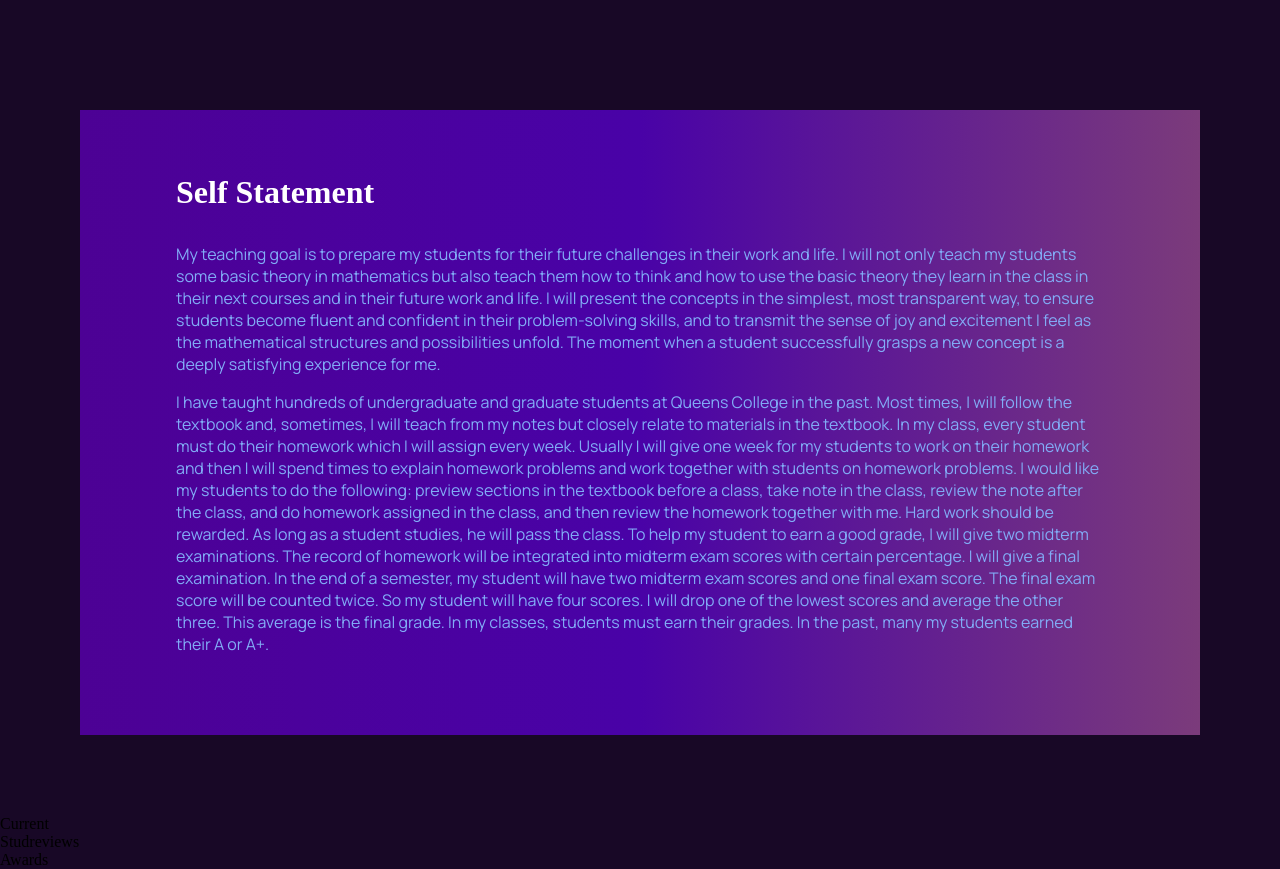
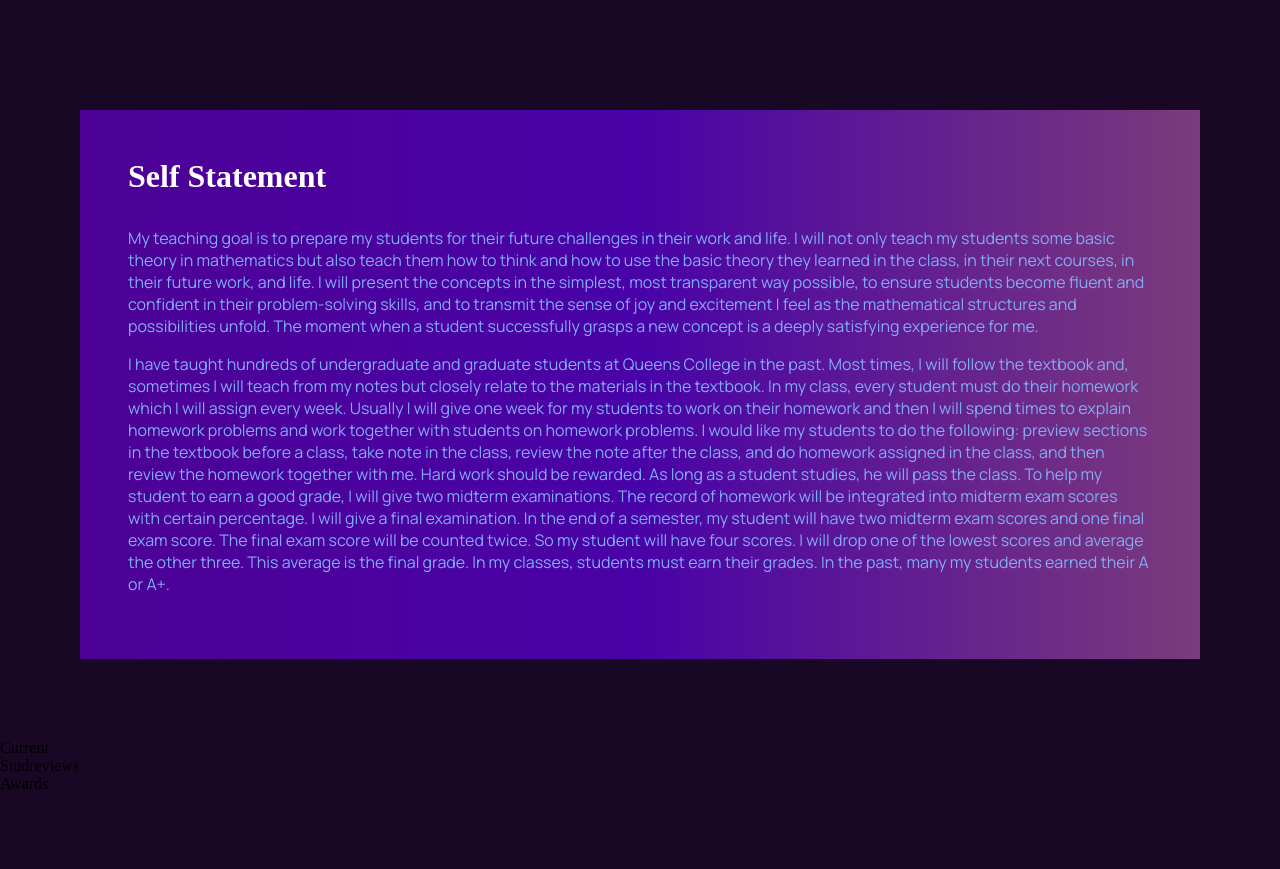
Before and after one commit to tradinglegendkha/yunping-jiang, a React (Create React App) app: page / in a window 1280 px wide. Shown: the part 787-1656 px from the top of the page. After the commit the page ends 1580 px from the top, so only its background shows below. Built offline with nearby package versions, Linux system fonts and the light colour scheme.

Commit message:
small fixes

```diff
--- a/src/components/who/Who.jsx
+++ b/src/components/who/Who.jsx
@@ -1,19 +1,17 @@
 import React from 'react';
 import './who.css';
 
-let text = 'My teaching goal is to prepare my students for their future challenges in their work and life. I will not only teach my students some basic theory in mathematics but also teach them how to think and how to use the basic theory they learn in the class in their next courses and in their future work and life. I will present the concepts in the simplest, most transparent way, to ensure students become fluent and confident in their problem-solving skills, and to transmit the sense of joy and excitement I feel as the mathematical structures and possibilities unfold. The moment when a student successfully grasps a new concept is a deeply satisfying experience for me. '
-let text2 = 'I have taught hundreds of undergraduate and graduate students at Queens College in the past. Most times, I will follow the textbook and, sometimes, I will teach from my notes but closely relate to materials in the textbook. In my class, every student must do their homework which I will assign every week. Usually I will give one week for my students to work on their homework and then I will spend times to explain homework problems and work together with students on homework problems. I would like my students to do the following: preview sections in the textbook before a class, take note in the class, review the note after the class, and do homework assigned in the class, and then review the homework together with me. Hard work should be rewarded. As long as a student studies, he will pass the class. To help my student to earn a good grade, I will give two midterm examinations. The record of homework will be integrated into midterm exam scores with certain percentage. I will give a final examination. In the end of a semester, my student will have two midterm exam scores and one final exam score. The final exam score will be counted twice. So my student will have four scores. I will drop one of the lowest scores and average the other three. This average is the final grade. In my classes, students must earn their grades. In the past, many my students earned their A or A+.'
+let text = 'My teaching goal is to prepare my students for their future challenges in their work and life. I will not only teach my students some basic theory in mathematics but also teach them how to think and how to use the basic theory they learned in the class, in their next courses, in their future work, and life. I will present the concepts in the simplest, most transparent way possible, to ensure students become fluent and confident in their problem-solving skills, and to transmit the sense of joy and excitement I feel as the mathematical structures and possibilities unfold. The moment when a student successfully grasps a new concept is a deeply satisfying experience for me. '
+let text2 = 'I have taught hundreds of undergraduate and graduate students at Queens College in the past. Most times, I will follow the textbook and, sometimes I will teach from my notes but closely relate to the materials in the textbook. In my class, every student must do their homework which I will assign every week. Usually I will give one week for my students to work on their homework and then I will spend times to explain homework problems and work together with students on homework problems. I would like my students to do the following: preview sections in the textbook before a class, take note in the class, review the note after the class, and do homework assigned in the class, and then review the homework together with me. Hard work should be rewarded. As long as a student studies, he will pass the class. To help my student to earn a good grade, I will give two midterm examinations. The record of homework will be integrated into midterm exam scores with certain percentage. I will give a final examination. In the end of a semester, my student will have two midterm exam scores and one final exam score. The final exam score will be counted twice. So my student will have four scores. I will drop one of the lowest scores and average the other three. This average is the final grade. In my classes, students must earn their grades. In the past, many my students earned their A or A+.'
 
 const Who = () => {
   return (
-    <div>
-      <div className='who-container section-padding'>
-        <div className='who-container-heading'>
-          <h1>Self Statement</h1>
-          <div className='who-container-p'>
-            <p>{text}</p>
-            <p>{text2}</p>
-          </div>
+    <div className='who-container'>
+      <div className='who-container-heading'>
+        <h1>Self Statement</h1>
+        <div className='who-container-p'>
+          <p>{text}</p>
+          <p>{text2}</p>
         </div>
       </div>
     </div>
--- a/src/components/who/who.css
+++ b/src/components/who/who.css
@@ -1,7 +1,7 @@
 .who-container {
     display: flex;
 
-    padding: 2rem;
+    padding: 3rem;
     margin: 5rem;
     background:-moz-linear-gradient(90deg, rgba(85, 0, 167, 0.86) 0%, rgba(73, 2, 167, 1) 50%, rgba(123, 59, 123, 1) 100%);
     background:-webkit-linear-gradient(90deg, rgba(85, 0, 167, 0.86) 0%, rgba(73, 2, 167, 1) 50%, rgba(123, 59, 123, 1) 100%);
```
